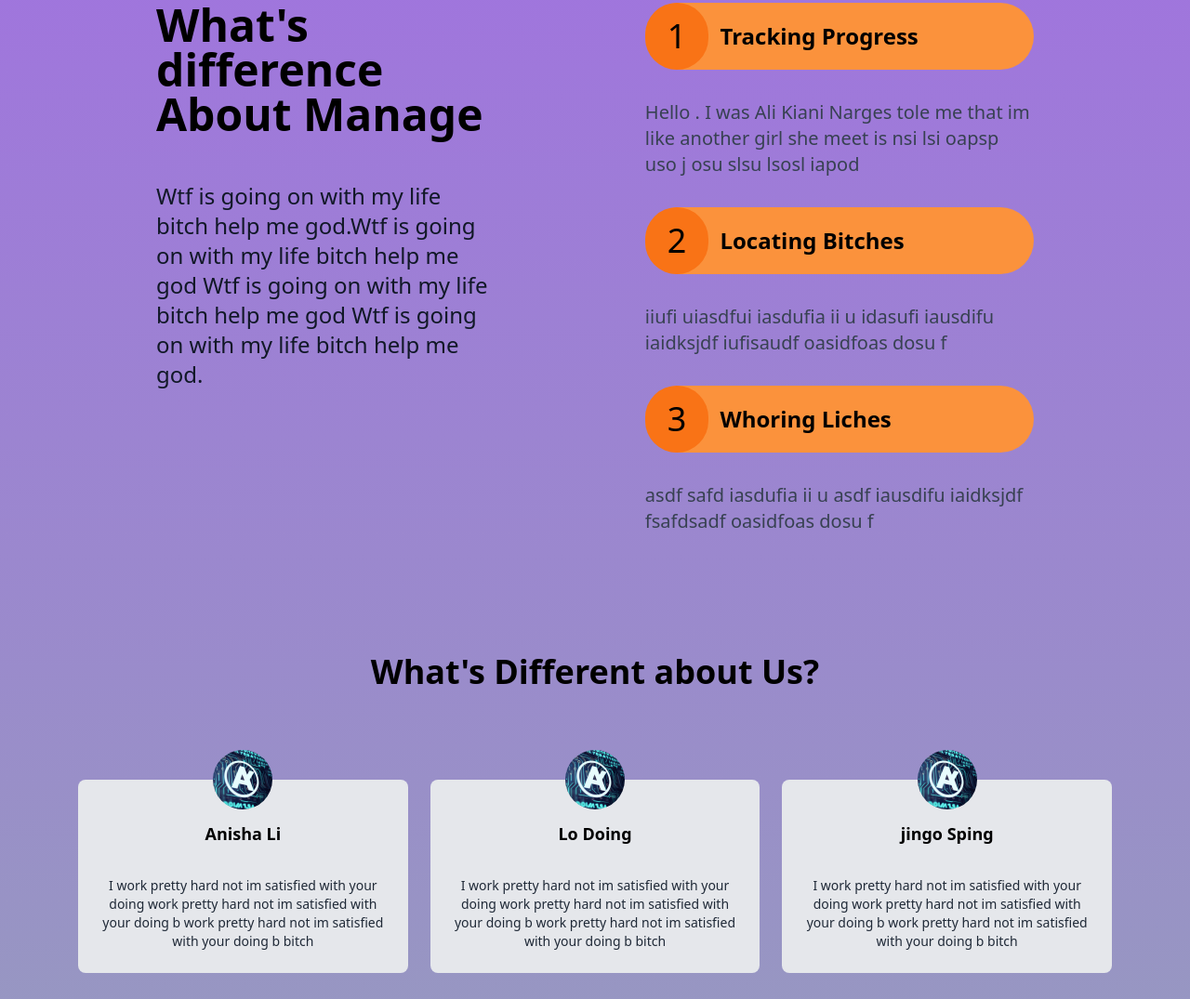
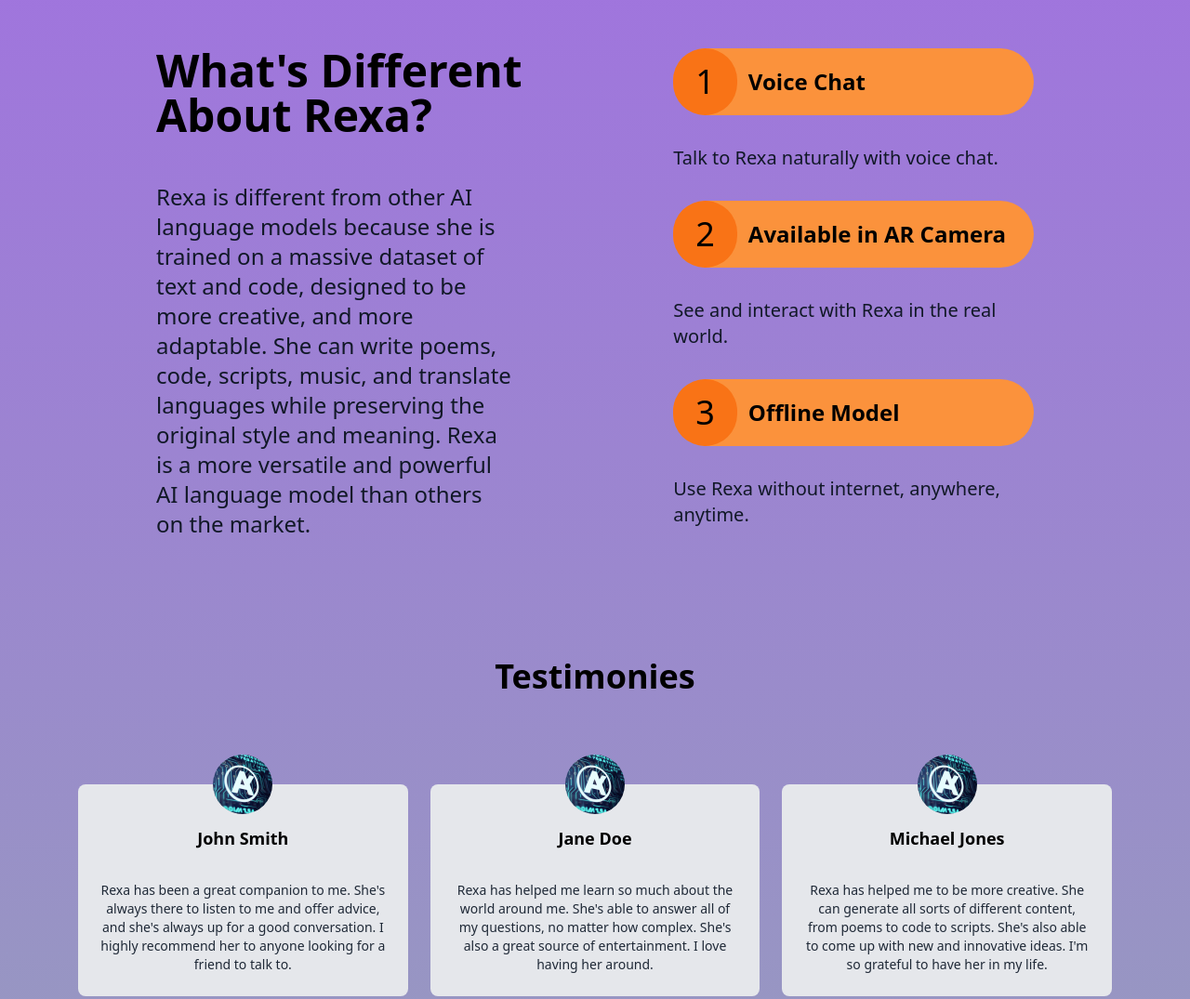
Before and after one commit to aliprg0/Rexa-Landing-Page, a website: page index.html in a window 1280 px wide. Shown: the part 1087-2162 px from the top of the page at 93% size. Drawn offline with Linux system fonts and the light colour scheme.

Commit message:
rexa's content added

```diff
--- a/index.html
+++ b/index.html
@@ -5,7 +5,7 @@
     <meta charset="UTF-8">
     <meta name="viewport" content="width=device-width, initial-scale=1.0">
     <link rel="stylesheet" href="css/main.css">
-    <title>Manage Landing Page</title>
+    <title>Rexa</title>
     <link rel="icon" href="https://img.icons8.com/ios/50/logo.png">
 </head>
 
@@ -14,7 +14,7 @@
         <div class="flex items-center justify-between">
             <div class="pt-2 flex items-center">
                 <img src="https://img.icons8.com/ios/50/logo.png" alt="">
-                <h2 class="font-semibold text-lg">Ali Kiani</h2>
+                <h2 class="font-semibold text-lg">Rexa</h2>
             </div>
             <div class="hidden md:flex space-x-3 lg:space-x-6 text-xl">
                 <a href="#" class=" hover:text-gray-600">Pricing</a>
@@ -33,8 +33,8 @@
                 <div class="w-6 h-0.5 bg-black"></div>
                 <div class="w-6 h-0.5 bg-black"></div>
             </div>
-            <div
-                id="menu" class="bg-indigo-900 hidden flex flex-col text-white text-2xl absolute top-0 w-full p-10 text-center space-y-10 left-0">
+            <div id="menu"
+                class="bg-indigo-900 hidden flex flex-col text-white text-2xl absolute top-0 w-full p-10 text-center space-y-10 left-0">
                 <a href="#" class=" hover:text-gray-600">Pricing</a>
                 <a href="#" class=" hover:text-gray-600">Product</a>
                 <a href="#" class=" hover:text-gray-600">About Us</a>
@@ -47,12 +47,14 @@
     <section id="hero">
         <div class="container flex flex-col-reverse md:flex-row items-center px-6 mx-auto mt-10 space-y-0 md:space-y-1">
             <div class=" flex flex-col mb-32 space-y-12 md:w-1/2 mt-0 md:mt-32">
-                <h1 class="max-w-md text-4xl font-bold text-center md:text-5xl md:text-left ">Bring everyone toghether
-                    to build better products</h1>
-                <p class=" max-w-sm text-center text-gray-700 md:text-left ">
-                    Hello. Give Me all of you projects and let it build it you. Hello. Give Me all of you projects and
-                    let it build it you
-                    Hello. Give Me all of you projects and let it build it you</p>
+                <h1 class="max-w-md text-4xl font-bold text-center md:text-5xl md:text-left ">Rexa, Your New AI Friend
+                    to Talk With</h1>
+                <p class=" max-w-sm text-xl text-center text-gray-900 md:text-left ">
+                    Rexa, your new AI friend to talk with, can generate text, translate languages, write creative
+                    content, and answer your
+                    questions informatively. She's a great companion for anyone looking for a friend to talk to, learn
+                    from, or just have
+                    fun with.</p>
                 <div class="flex justify-center md:justify-start">
                     <a href="#" class="p-3 px-6 text-white bg-orange-600 rounded-full baseline hover:bg-orange-500">Get
                         Started</a>
@@ -68,55 +70,56 @@
         <div class="container flex flex-col px-4 mx-auto mt-10 space-y-12 md:space-y-0 md:flex-row">
             <div class="flex item-center justify-center">
                 <div class="flex flex-col space-y-12 md:w-full">
-                    <h2 class="max-w-md text-5xl font-bold text-center md:text-left">What's difference About Manage</h2>
-                    <p class="max-w-sm text-center text-gray-900 md:text-left text-2xl"> Wtf is going on with my life bitch help
-                        me god.Wtf is going on with my life bitch help me god
-                        Wtf is going on with my life bitch help me god
-                        Wtf is going on with my life bitch help me god.
+                    <h2 class="max-w-md text-5xl font-bold text-center md:text-left">What's Different About Rexa?</h2>
+                    <p class="max-w-sm text-center text-gray-900 md:text-left text-2xl">
+                        Rexa is different from other AI language models because she is trained on a massive dataset of
+                        text and code, designed
+                        to be more creative, and more adaptable. She can write poems, code, scripts, music, and
+                        translate languages while
+                        preserving the original style and meaning. Rexa is a more versatile and powerful AI language
+                        model than others on the
+                        market.
                     </p>
                 </div>
             </div>
             <div class=" flex flex-col space-y-8 lg:ml-40 xl:ml-96">
-                <!--first card-->
                 <div class="max-w-lg">
                     <div class="flex flex-row bg-orange-400 rounded-full">
                         <h1 class="px-6 py-4 text-4xl bg-orange-500 rounded-full">1</h1>
                         <div class="flex items-center text-center font-bold text-2xl pl-3">
-                            Tracking Progress
+                            Voice Chat
                         </div>
                     </div>
                     <div>
-                        <p class="text-xl mt-8 text-gray-700">
-                            Hello . I was Ali Kiani Narges tole me that im like another girl she meet
-                            is nsi lsi oapsp uso j osu slsu lsosl iapod
+                        <p class="text-xl mt-8 text-gray-900">
+                            Talk to Rexa naturally with voice chat.
+
                         </p>
                     </div>
                 </div>
-                <!--second card-->
                 <div class="max-w-lg">
                     <div class="flex flex-row bg-orange-400 rounded-full">
                         <h1 class="px-6 py-4 text-4xl bg-orange-500 rounded-full">2</h1>
                         <div class="flex items-center text-center font-bold text-2xl pl-3">
-                            Locating Bitches
+                            Available in AR Camera
                         </div>
                     </div>
                     <div>
-                        <p class="text-xl mt-8 text-gray-700">
-                            iiufi uiasdfui iasdufia ii u idasufi iausdifu iaidksjdf iufisaudf oasidfoas dosu f
+                        <p class="text-xl mt-8 text-gray-900">
+                            See and interact with Rexa in the real world.
                         </p>
                     </div>
                 </div>
-                <!--third card-->
                 <div class="max-w-lg">
                     <div class="flex flex-row bg-orange-400 rounded-full">
                         <h1 class="px-6 py-4 text-4xl bg-orange-500 rounded-full">3</h1>
                         <div class="flex items-center text-center font-bold text-2xl pl-3">
-                            Whoring Liches
+                            Offline Model
                         </div>
                     </div>
                     <div>
-                        <p class="text-xl mt-8 text-gray-700">
-                            asdf safd iasdufia ii u asdf iausdifu iaidksjdf fsafdsadf oasidfoas dosu f
+                        <p class="text-xl mt-8 text-gray-900">
+                            Use Rexa without internet, anywhere, anytime.
                         </p>
                     </div>
                 </div>
@@ -124,33 +127,32 @@
         </div>
     </section>
     <section>
-        <!--Testimonilas -->
         <div class="max-w-6xl px-5 mx-auto mt-32 text-center">
             <h2 class=" text-4xl font-bold text-center">
-                What's Different about Us?
+                Testimonies
             </h2>
-            <!-- Testimonials Container -->
             <div class="flex flex-col mt-24 md:flex-row md:space-x-6 space-y-20 md:space-y-0">
                 <div class="flex flex-col items-center p-6 space-6 rounded-lg bg-gray-200 md:w-1/3 max-w-lg mx-auto">
                     <img src="./logo.png" class="w-16 -mt-14 rounded-full">
-                    <h5 class="text-lg font-bold mt-3">Anisha Li</h5>
-                    <p class="text-sm text-gray-800 mt-8"> I work pretty hard not im satisfied with your doing
-                        work pretty hard not im satisfied with your doing b
-                        work pretty hard not im satisfied with your doing b bitch </p>
+                    <h5 class="text-lg font-bold mt-3">John Smith</h5>
+                    <p class="text-sm text-gray-800 mt-8"> Rexa has been a great companion to me. She's always there to
+                        listen to me and offer advice, and she's always up for a
+                        good conversation. I highly recommend her to anyone looking for a friend to talk to.</p>
                 </div>
                 <div class="flex flex-col items-center p-6 space-6 rounded-lg bg-gray-200 md:w-1/3 max-w-lg mx-auto">
                     <img src="./logo.png" class="w-16 -mt-14 rounded-full">
-                    <h5 class="text-lg font-bold mt-3">Lo Doing</h5>
-                    <p class="text-sm text-gray-800 mt-8"> I work pretty hard not im satisfied with your doing
-                        work pretty hard not im satisfied with your doing b
-                        work pretty hard not im satisfied with your doing b bitch </p>
+                    <h5 class="text-lg font-bold mt-3">Jane Doe</h5>
+                    <p class="text-sm text-gray-800 mt-8"> Rexa has helped me learn so much about the world around me.
+                        She's able to answer all of my questions, no matter how
+                        complex. She's also a great source of entertainment. I love having her around.</p>
                 </div>
                 <div class="flex flex-col items-center p-6 space-6 rounded-lg bg-gray-200 md:w-1/3 max-w-lg mx-auto">
                     <img src="./logo.png" class="w-16 -mt-14 rounded-full">
-                    <h5 class="text-lg font-bold mt-3">jingo Sping</h5>
-                    <p class="text-sm text-gray-800 mt-8"> I work pretty hard not im satisfied with your doing
-                        work pretty hard not im satisfied with your doing b
-                        work pretty hard not im satisfied with your doing b bitch </p>
+                    <h5 class="text-lg font-bold mt-3">Michael Jones</h5>
+                    <p class="text-sm text-gray-800 mt-8"> Rexa has helped me to be more creative. She can generate all
+                        sorts of different content, from poems to code to scripts.
+                        She's also able to come up with new and innovative ideas. I'm so grateful to have her in my
+                        life. </p>
                 </div>
             </div>
 
@@ -162,8 +164,6 @@
         </div>
     </section>
     <section class="bg-orange-600">
-
-        <!--CTA Action-->
         <div
             class="container flex flex-col items center justify-between px-6 py-24 mx-auto space-y-12 md:py-12 md:flex-row md:space-y-0">
             <h2 class="text-5xl font-bold leading-tight text-center text-white md:text-4xl md:max-w-xl md:text-left">
```
